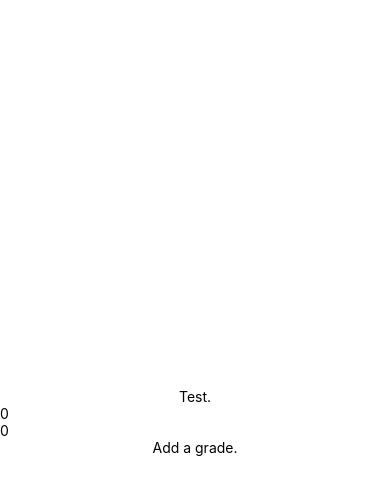
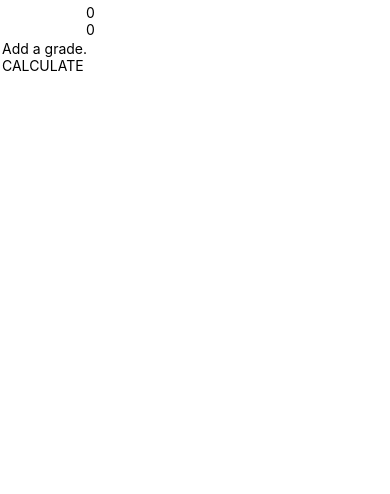
Before and after one commit to jacobsteves/Grade-Calculator, a React Native app: screen / in a window 390 px wide. Shown: the top 494 px of the page. Built offline with nearby package versions, Linux system fonts and the light colour scheme.

Commit message:
create basic calculations

```diff
--- a/App.js
+++ b/App.js
@@ -3,15 +3,17 @@ import {
     StyleSheet,
     Text,
     View,
-    TextInput
+    TextInput,
+    ScrollView
 } from 'react-native';
 
 export default class App extends React.Component {
   constructor() {
         super();
         this.state = {
-            myNumber: "0",
-            gradeArray: [{"grade":0,"value":0}]
+            calculated: false,
+            grade: "0/0",
+            gradeArray: [{"grade":"0","value":"0"}]
         };
   }
 
@@ -38,7 +40,7 @@ export default class App extends React.Component {
     const gradeArray = this.state.gradeArray;
     return gradeArray.map((object, i) => {
                 return (
-                    <View style={styles.row}>
+                    <View key={i} style={styles.row}>
                         <TextInput
                             placeholder="0"
                             keyboardType="numeric"
@@ -59,20 +61,48 @@ export default class App extends React.Component {
   addNewGrade() {
     let { gradeArray } = this.state;
     let newGrade = {
-        "grade": 0,
-        "value": 0
+        "grade": "0",
+        "value": "0"
     };
     gradeArray.push(newGrade);
 
     this.setState({ gradeArray: gradeArray });
   }
 
+  calculateGrade() {
+    let currentGrade = 0;
+    let totalPercent = 0;
+    const { gradeArray } = this.state;
+
+    gradeArray.forEach((object) => {
+        if (object.value > 0) {
+            currentGrade += object.grade / (object.value / 100);
+            totalPercent += object.value / 1;
+        }
+    });
+
+    this.setState({
+        calculated: true,
+        grade: currentGrade + " / " + totalPercent
+    });
+  }
+
   render() {
     return (
       <View style={styles.container}>
-        <Text>Test.</Text>
-        {this.renderTextInputs()}
-        <Text onPress={() => this.addNewGrade()}>Add a grade.</Text>
+      {(!this.state.calculated) &&
+        <ScrollView contentContainerStyle={{flexGrow: 1}}>
+            {this.renderTextInputs()}
+            <Text onPress={() => this.addNewGrade()}>Add a grade.</Text>
+            <Text onPress={() => this.calculateGrade()}>CALCULATE</Text>
+        </ScrollView>
+      }
+      {this.state.calculated &&
+        <View>
+            <Text>{this.state.grade}</Text>
+            <Text onPress={() => this.setState({calculated: false})}>Back</Text>
+       </View>
+      }
       </View>
     );
   }
@@ -85,10 +115,13 @@ const styles = StyleSheet.create({
     backgroundColor: '#fff',
     alignItems: 'center',
     justifyContent: 'center',
+    margin: 2,
   },
   row: {
     flexWrap: 'wrap',
-    alignItems: 'flex-start',
-    flexDirection:'row',
+    alignItems: 'center',
+    flexDirection: 'row',
+    justifyContent: 'center',
+    margin: 2,
   },
 });
```
